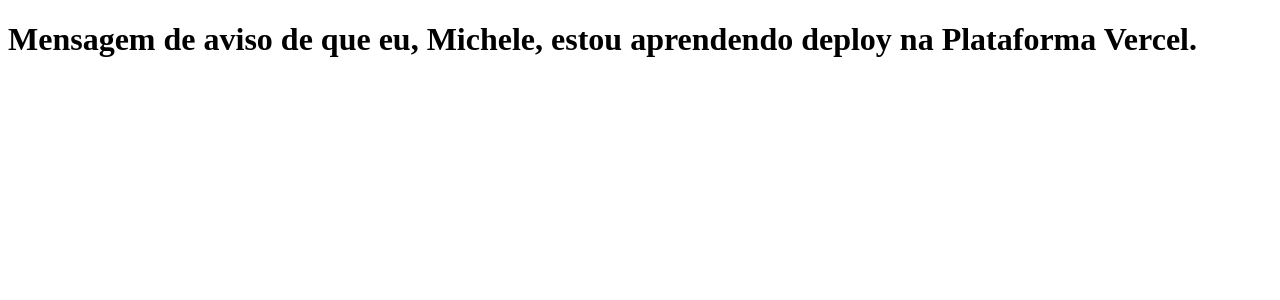
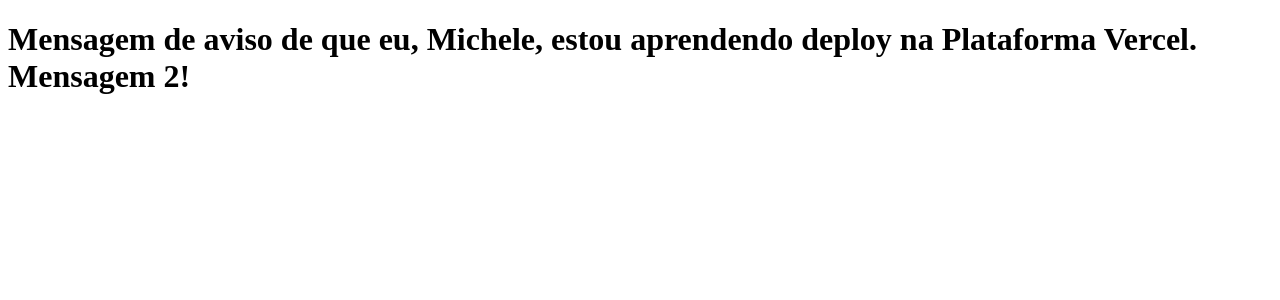
Before and after one commit to michele-seadi/clone-tabnews, a Next.js app: page / in a window 1280 px wide. Shown: the top 300 px of the page. Built offline with nearby package versions, Linux system fonts and the light colour scheme.

Commit message:
altereção de mensagem novamente

```diff
--- a/pages/index.js
+++ b/pages/index.js
@@ -1,4 +1,4 @@
 function Home(){
-   return  <h1>Mensagem de aviso de que eu, Michele, estou aprendendo deploy na Plataforma Vercel.</h1>
+   return  <h1>Mensagem de aviso de que eu, Michele, estou aprendendo deploy na Plataforma Vercel. Mensagem 2! </h1>
 }
 export default Home;
```
